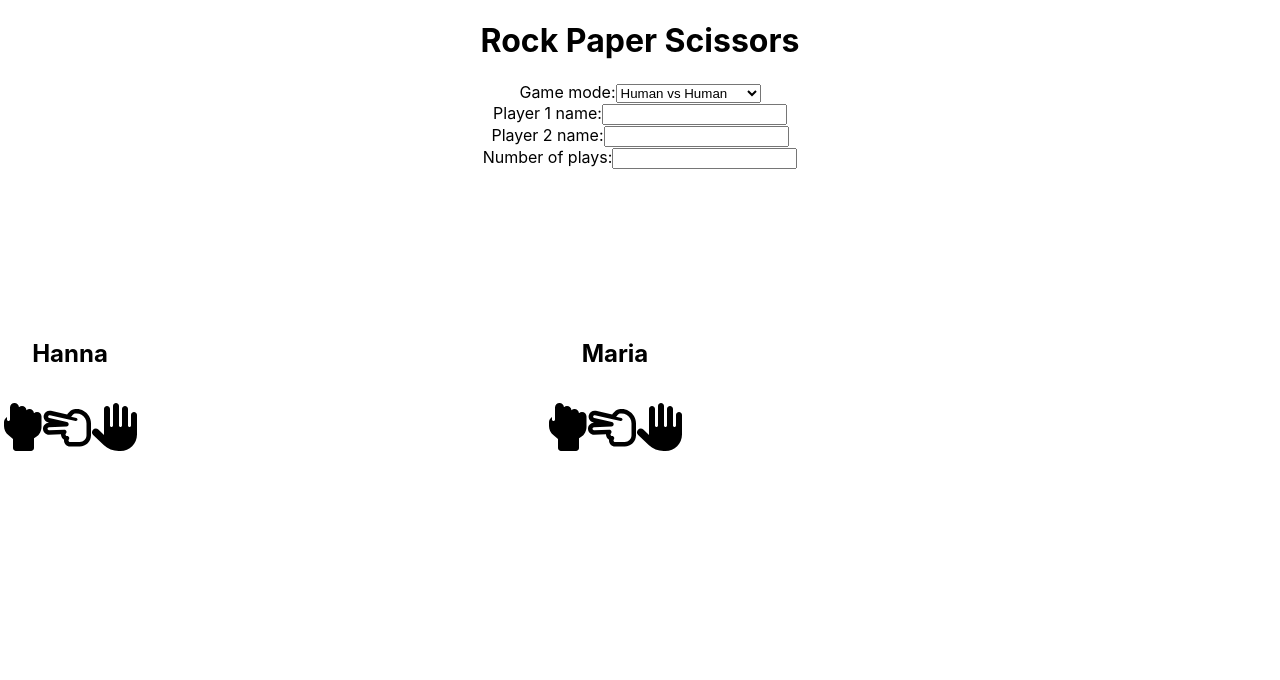
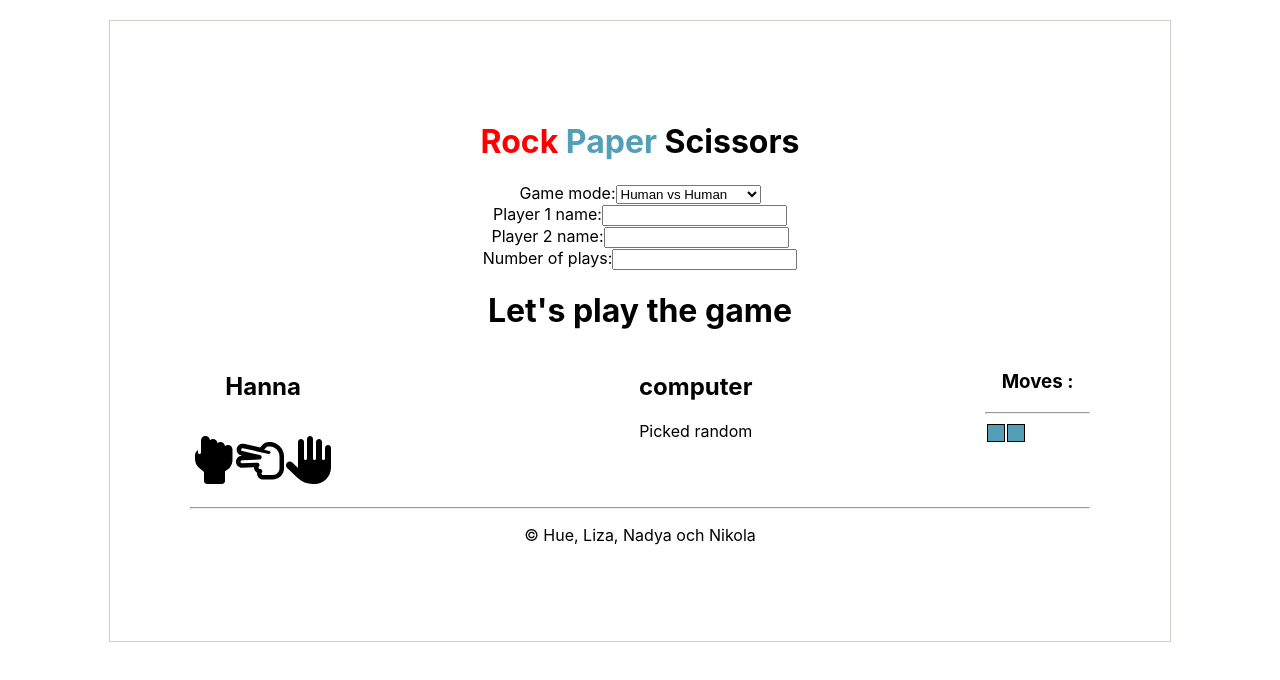
Before and after one commit to huenguyensw/gamingapp, a React (Create React App) app: page / in a window 1280 px wide. Shown: the top 680 px of the page. Built offline with nearby package versions, Linux system fonts and the light colour scheme.

Commit message:
update-styling

```diff
--- a/src/App.css
+++ b/src/App.css
@@ -3,9 +3,32 @@
   display: grid;
   grid-template-areas:
   "header header"
+  "title title"
   "selection history"
   "footer footer";
-  row-gap: 150px;;
+  width: 900px;
+  margin: 20px auto;
+  border: 1px solid rgb(208, 208, 202);
+  background-color: rgb(255, 255, 255);
+  padding: 80px;
+
+}
+.rock{
+  color: red;
+}
+.paper{
+  color: rgb(83, 159, 184);
+}
+.scissor{
+  color: black;
+}
+.buttons{
+  text-align: center;
+  margin-top: 30px;
+}
+.sub-title{
+  grid-area: title;
+
 }
 .header{
   grid-area: header;
@@ -13,8 +36,21 @@
 .selection{
   grid-area: selection;
 }
-.history{
+
+.history tr:nth-child(even){background-color: #feffff;}
+
+.history th {
+  padding-top: 12px;
+  padding-bottom: 12px;
+  text-align: left;
+  background-color:    rgb(83, 159, 184);
+
+  color: white;
+}
+.history td, .history th{
   grid-area: history;
+  border: 1px solid #000000;
+  padding: 8px;
 }
 .footer{
   grid-area: footer;
@@ -23,7 +59,6 @@
 
 .selection-container{
   display: flex;
-  width: 350px;
   flex-direction: column;
   row-gap: 20px;
 }
--- a/src/App.js
+++ b/src/App.js
@@ -7,7 +7,7 @@ import History from './components/history/History';
 
 
 function App() {
-  const [gameMode, setGameMode] = useState(1); // 1 for human vs human, 2 for human vs computer
+  const [gameMode, setGameMode] = useState(2); // 1 for human vs human, 2 for human vs computer
   const [player1, setPlayer1] = useState('Hanna'); //show play1's name
   const [player2, setPlayer2] = useState('Maria'); //show play1's name
   const [updatedResult, setUpdatedResult] = useState(false);
@@ -17,6 +17,7 @@ function App() {
   return (
     <div className="App">
       <Header />
+      <h1 className='sub-title'> Let's play the game </h1>
       <Selection player1={player1} player2={player2}  gameMode={gameMode} setGameMode={setGameMode} setResults={setResults} results={results} updatedResult={updatedResult} setUpdatedResult={setUpdatedResult}/>
       <History results={results} updatedResult={updatedResult} setUpdatedResult={setUpdatedResult}/>
       <Footer/>
--- a/src/components/footer/Footer.js
+++ b/src/components/footer/Footer.js
@@ -2,9 +2,13 @@ import React from 'react'
 
 const Footer = () => {
   return (
-    <div>
+    <div className='footer'>
       {/* show button Quit game
       can show something else if wanting*/}
+
+      <hr />
+
+      <p> &#169; Hue, Liza, Nadya och Nikola	</p>
     </div>
   )
 }
--- a/src/components/header/Header.js
+++ b/src/components/header/Header.js
@@ -37,10 +37,18 @@ const Header = () => {
     </div>
   ) : null;
 
+  // const text = "Rock Scissors Paper";
+  // const colors = ["red", "blue", "black"];
+  // // let output = "";
+
+  // // for (let i = 0; i < text.length; i++) {
+  // //   const color = colors[i % colors.length];
+  // //   output += <span style="color:${color}">${text[i]}</span>;
+  // }
   // Render header component
   return (
     <div className='header'>
-      <h1>Rock Paper Scissors</h1>
+      <h1><span className='rock'>Rock </span><span className='paper'>Paper </span><span className='scissor'>Scissors</span></h1>
       {/* Render game mode selection */}
       <div>
         <label htmlFor="gameMode">
--- a/src/components/history/History.js
+++ b/src/components/history/History.js
@@ -29,6 +29,10 @@ const History = ({ results }) => {
 
 
   return (
+    <div>
+
+      <h3> Moves :</h3>
+      <hr />
     <table className='history'>
       <thead>
         <tr>
@@ -63,6 +67,7 @@ const History = ({ results }) => {
       })}
       </tbody>
     </table>
+    </div>
   )
 }
 
--- a/src/components/selection/Selection.js
+++ b/src/components/selection/Selection.js
@@ -23,6 +23,8 @@ const Selection = ({ gameMode, setGameMode, player1, player2, setResults, result
 
   return (
     <div className='selection'>
+
+
       <section >
         {gameMode == 1
           ? (<div className='playing-container'>
@@ -35,7 +37,7 @@ const Selection = ({ gameMode, setGameMode, player1, player2, setResults, result
         }
       </section>
       {(updatedResult && gameMode != null)
-      &&<div>
+      &&<div className='buttons'>
         <button onClick={handlePlaying}>Play again</button>
         <button onClick={handleExitGame}>End game</button>
       </div>}
```
